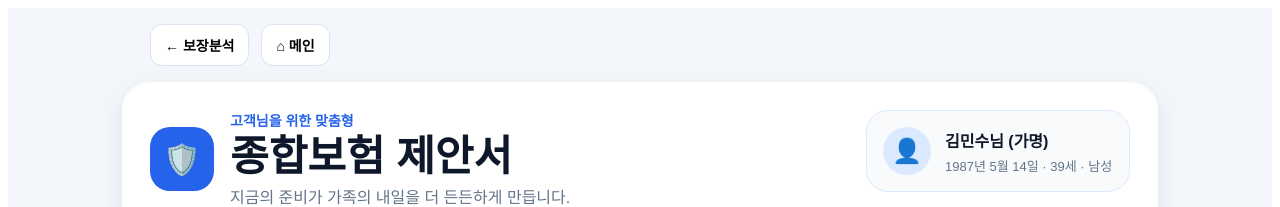
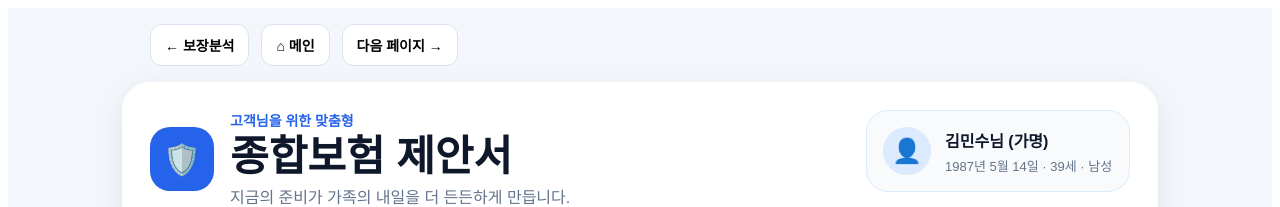
Before and after one commit to Seodaeseok/lifecare-insight, a Next.js app: page /new/proposal in a window 1280 px wide. Shown: the top 207 px of the page. Built offline with nearby package versions, Linux system fonts and the light colour scheme.

Commit message:
Update page.tsx

```diff
--- a/app/new/proposal/page.tsx
+++ b/app/new/proposal/page.tsx
@@ -93,6 +93,9 @@ export default function ProposalPage() {
         <button onClick={() => router.push('/')} style={navButtonStyle}>
           ⌂ 메인
         </button>
+        <button onClick={() => router.push('/new/proposal/priority')} style={navButtonStyle}>
+    다음 페이지 →
+  </button>
       </div>
 
       {/* 메인 카드 */}
```
